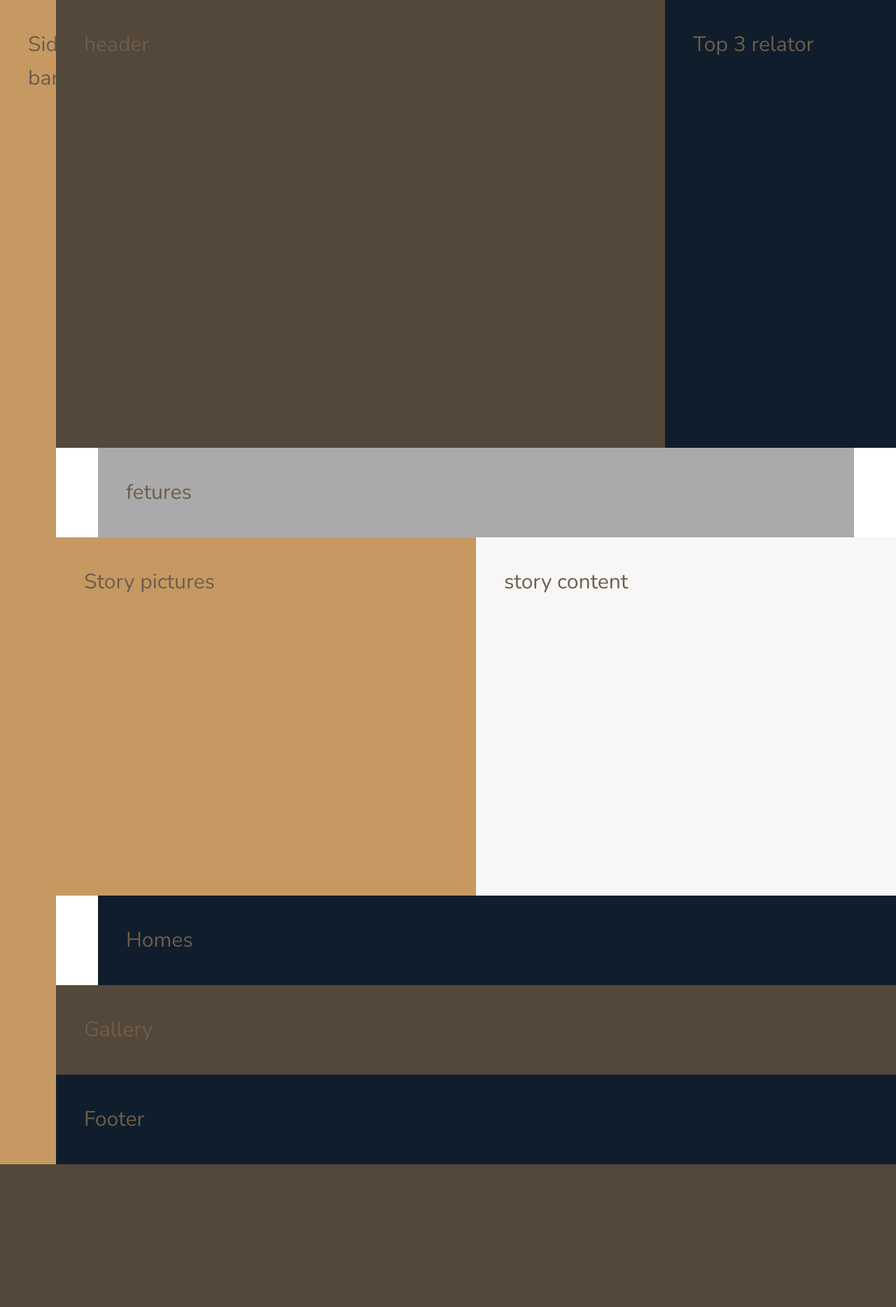
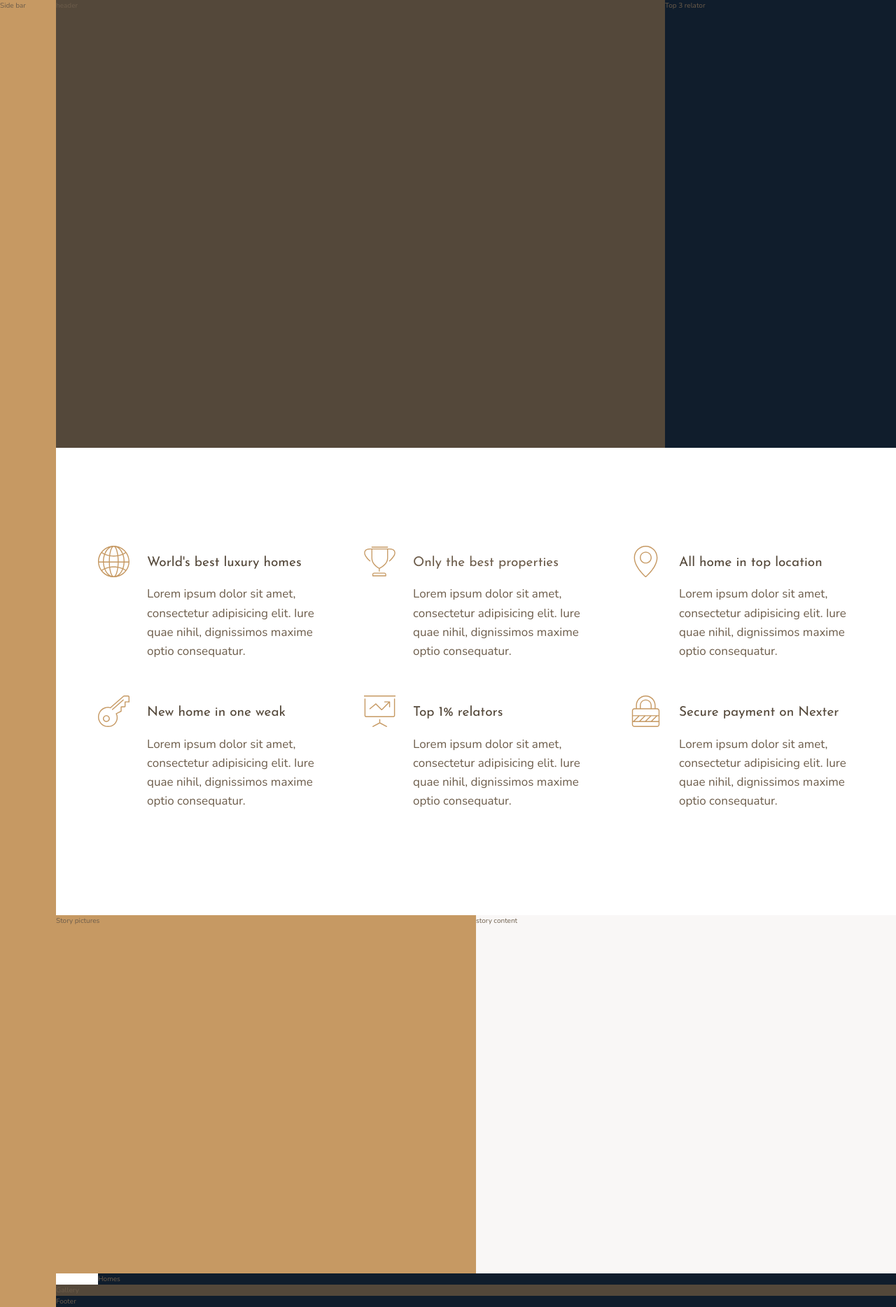
Before and after one commit to yasinalikhan/nexter, a PHP site: page / in a window 1280 px wide. Shown: the whole page at 70% size. Before the commit the page ends 1664 px from the top, so only its background shows below. Run offline with PHP 8.4, Linux system fonts and the light colour scheme.

Commit message:
feature section

```diff
--- a/css/style.css
+++ b/css/style.css
@@ -19,9 +19,17 @@ body {
   display: grid;
   grid-template-rows: 80vh min-content 40vw repeat(3, min-content);
   grid-template-columns: [sidebar-start] 8rem [sidebar-end full-start] minmax(6rem, 1fr) [center-start] repeat(8, [col-start] minmax(min-content, 14rem) [col-end]) [center-end] minmax(6rem, 1fr) [full-end]; }
-  .container > * {
-    padding: 40px;
-    font-size: 3rem; }
+
+.heading-1, .heading-2, .heading-3, .heading-4 {
+  font-family: "Josefin Sans", sans-serif;
+  font-weight: 400; }
+
+.heading-4 {
+  font-size: 1.9rem; }
+  .heading-4--light {
+    color: #f9f7f6; }
+  .heading-4--dark {
+    color: #54483A; }
 
 .sidebar {
   background-color: #c69963;
@@ -37,8 +45,26 @@ body {
   grid-column: col-start 7 /full-end; }
 
 .features {
-  background-color: #aaa;
-  grid-column: center-start / center-end; }
+  grid-column: center-start / center-end;
+  margin: 15rem 0;
+  display: grid;
+  grid-template-columns: repeat(auto-fit, minmax(25rem, 1fr));
+  grid-gap: 6rem;
+  align-items: start; }
+
+.feature {
+  display: grid;
+  grid-template-columns: min-content 1fr;
+  grid-row-gap: 1.5rem;
+  grid-column-gap: 2.5rem; }
+  .feature_icon {
+    fill: #c69963;
+    width: 4.5rem;
+    height: 4.5rem;
+    grid-row: 1 / span 2;
+    transform: translateY(-1rem); }
+  .feature_text {
+    font-size: 1.7rem; }
 
 .story_pictures {
   background-color: #c69963;
--- a/index.html
+++ b/index.html
@@ -1,5 +1,6 @@
 <!DOCTYPE html>
 <html lang="en">
+
 <head>
     <meta charset="UTF-8">
     <meta name="viewport" content="width=device-width, initial-scale=1.0">
@@ -11,6 +12,7 @@
 
     <title>nexter &mdash; your home, your freedom</title>
 </head>
+
 <body class="container">
     <div class="sidebar">
         Side bar
@@ -25,7 +27,60 @@
     </div>
 
     <section class="features">
-            fetures
+        <div class="feature">
+            <svg class="feature_icon">
+                <use xlink:href="img/sprite.svg#icon-global"></use>
+            </svg>
+            <h4 class="heading-4 heading-4--dark">World's best luxury homes</h4>
+            <p class="feature_text">
+                Lorem ipsum dolor sit amet, consectetur adipisicing elit. Iure quae nihil, dignissimos maxime optio consequatur.
+            </p>
+        </div>
+        <div class="feature">
+            <svg class="feature_icon">
+                <use xlink:href="img/sprite.svg#icon-trophy"></use>
+            </svg>
+            <h4 class="heading-4" heading-4--dark>Only the best properties</h4>
+            <p class="feature_text">
+                Lorem ipsum dolor sit amet, consectetur adipisicing elit. Iure quae nihil, dignissimos maxime optio consequatur.
+            </p>
+        </div>
+        <div class="feature">
+            <svg class="feature_icon">
+                <use xlink:href="img/sprite.svg#icon-map-pin"></use>
+            </svg>
+            <h4 class="heading-4 heading-4--dark">All home in top location</h4>
+            <p class="feature_text">
+                Lorem ipsum dolor sit amet, consectetur adipisicing elit. Iure quae nihil, dignissimos maxime optio consequatur.
+            </p>
+        </div>
+        <div class="feature">
+            <svg class="feature_icon">
+                <use xlink:href="img/sprite.svg#icon-key"></use>
+            </svg>
+            <h4 class="heading-4 heading-4--dark">New home in one weak</h4>
+            <p class="feature_text">
+                Lorem ipsum dolor sit amet, consectetur adipisicing elit. Iure quae nihil, dignissimos maxime optio consequatur.
+            </p>
+        </div>
+        <div class="feature">
+            <svg class="feature_icon">
+                <use xlink:href="img/sprite.svg#icon-presentation"></use>
+            </svg>
+            <h4 class="heading-4 heading-4--dark">Top 1% relators</h4>
+            <p class="feature_text">
+                Lorem ipsum dolor sit amet, consectetur adipisicing elit. Iure quae nihil, dignissimos maxime optio consequatur.
+            </p>
+        </div>
+        <div class="feature">
+            <svg class="feature_icon">
+                <use xlink:href="img/sprite.svg#icon-lock"></use>
+            </svg>
+            <h4 class="heading-4 heading-4--dark">Secure payment on Nexter</h4>
+            <p class="feature_text">
+                Lorem ipsum dolor sit amet, consectetur adipisicing elit. Iure quae nihil, dignissimos maxime optio consequatur.
+            </p>
+        </div>
     </section>
     <div class="story_pictures">
         Story pictures
@@ -43,4 +98,5 @@
         Footer
     </footer>
 </body>
+
 </html>
--- a/sass/_base.scss
+++ b/sass/_base.scss
@@ -40,8 +40,4 @@ body{
     grid-template-rows: 80vh min-content 40vw repeat(3, min-content);
     grid-template-columns: [sidebar-start] 8rem [sidebar-end full-start] minmax(6rem, 1fr) [center-start] repeat(8, [col-start] minmax(min-content, 14rem) [col-end]) [center-end] minmax(6rem, 1fr) [full-end];
 
-    & > * {
-        padding:40px;
-        font-size: 3rem;
-    }
 }
```
Also changed, not shown: sass/_features.scss (+29 -1 lines), sass/_typography.scss (+23 -0 lines). Lines whose indentation alone changed are shown as unchanged.
